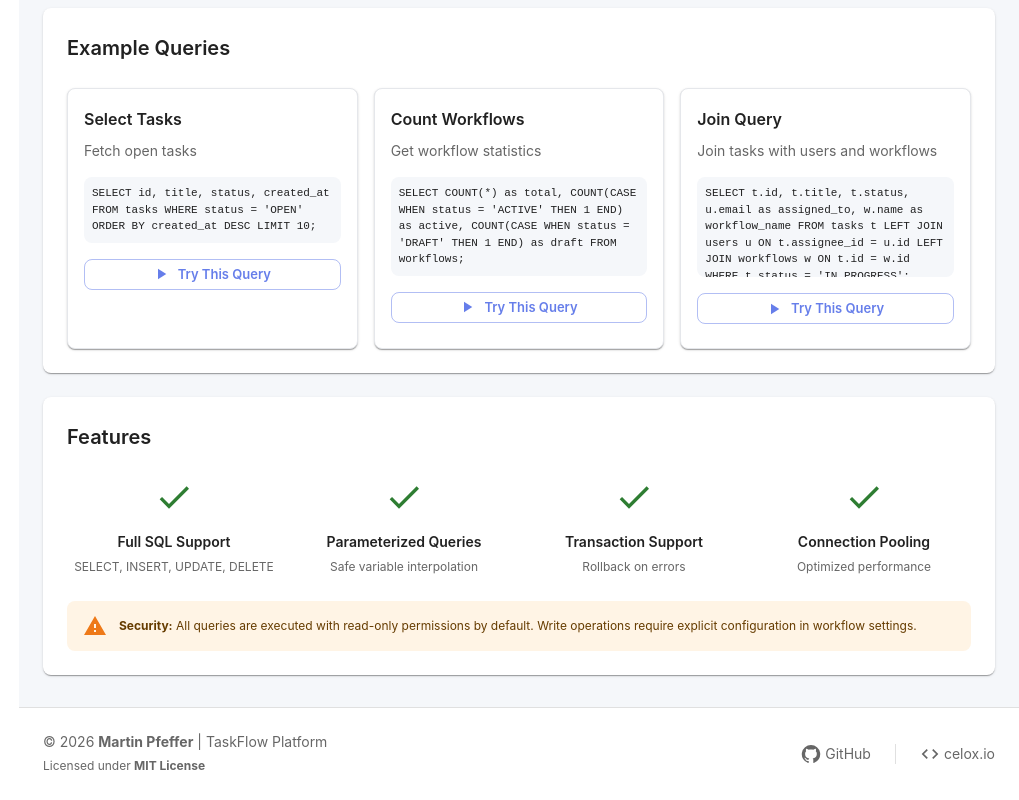
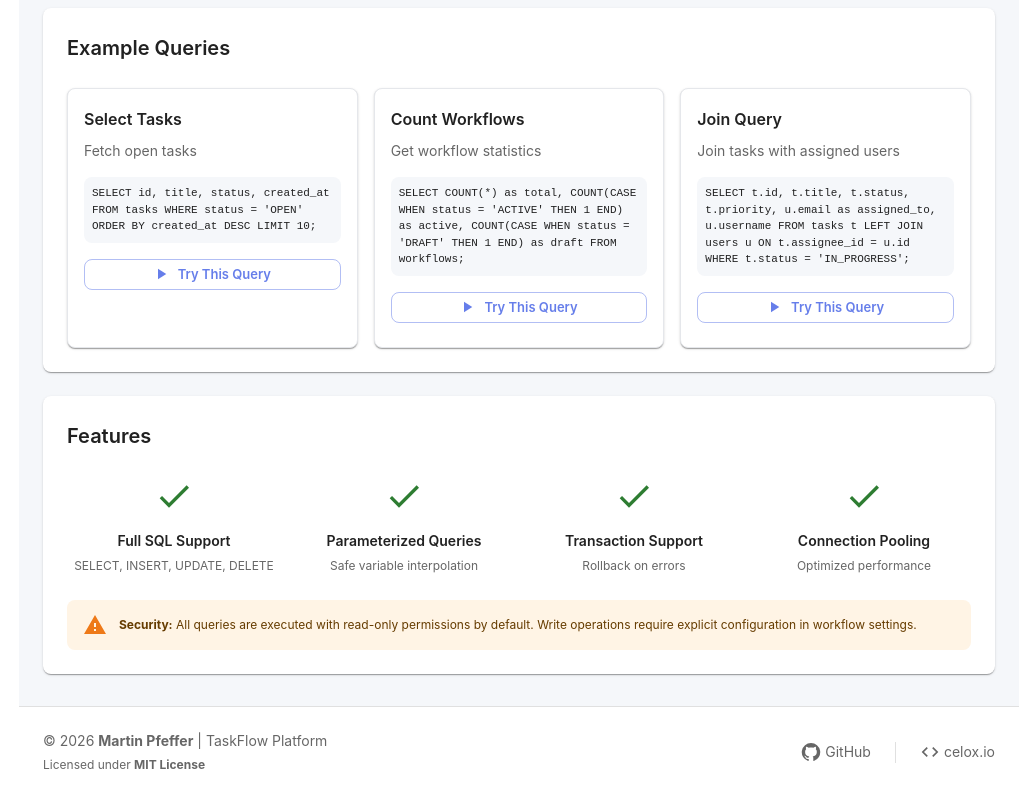
Before and after one commit to pepperonas/taskflow-platform, a Vue app in the folder frontend/: page /integrations/database in a window 1280 px wide. Shown: the part 860-1660 px from the top of the page, without its empty margins (261-1280 px from the left). Built offline with nearby package versions, Linux system fonts and the light colour scheme; sample sign-in values are in the browser's storage.

Commit message:
Fix: Correct JOIN query - remove invalid workflow join

```diff
--- a/frontend/src/pages/DatabaseIntegrationPage.tsx
+++ b/frontend/src/pages/DatabaseIntegrationPage.tsx
@@ -59,13 +59,13 @@ FROM workflows;`,
   t.id,
   t.title,
   t.status,
+  t.priority,
   u.email as assigned_to,
-  w.name as workflow_name
+  u.username
 FROM tasks t
 LEFT JOIN users u ON t.assignee_id = u.id
-LEFT JOIN workflows w ON t.id = w.id
 WHERE t.status = 'IN_PROGRESS';`,
-      description: 'Join tasks with users and workflows',
+      description: 'Join tasks with assigned users',
     },
   ];
 
```
